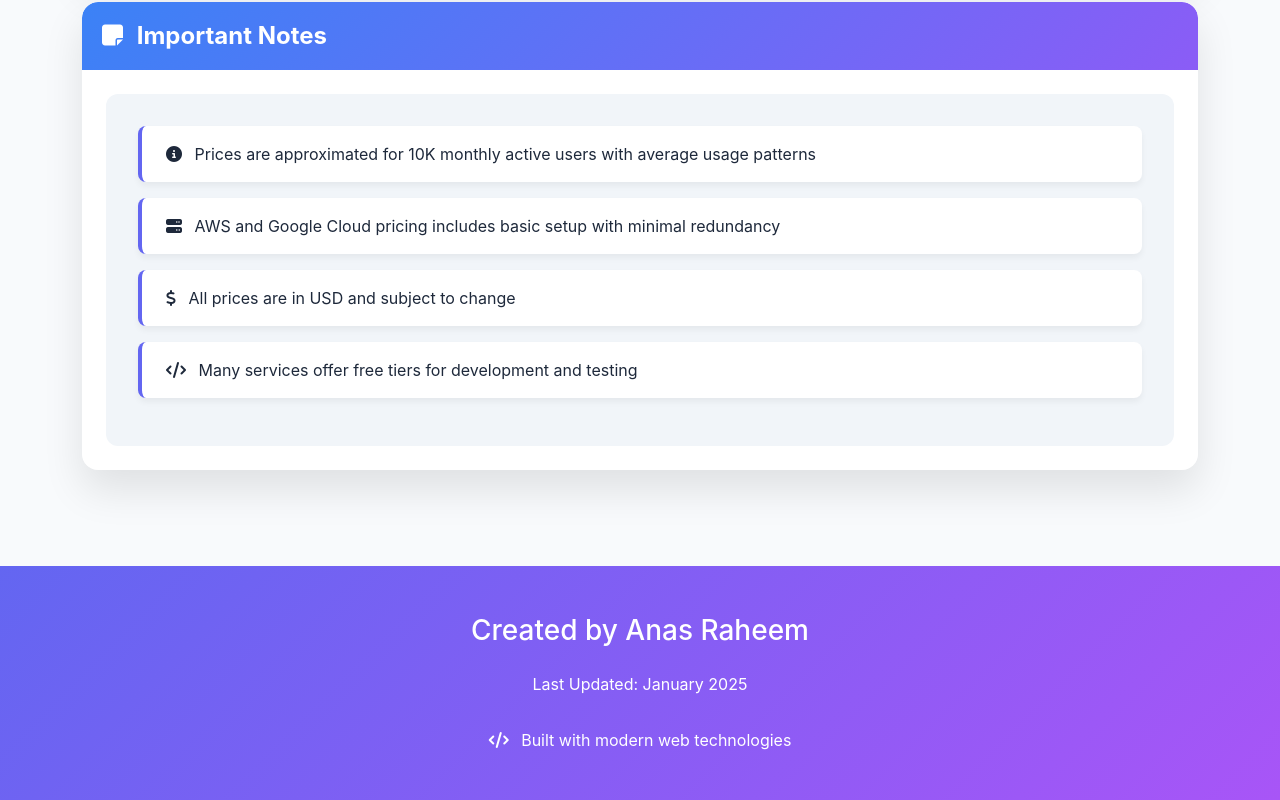
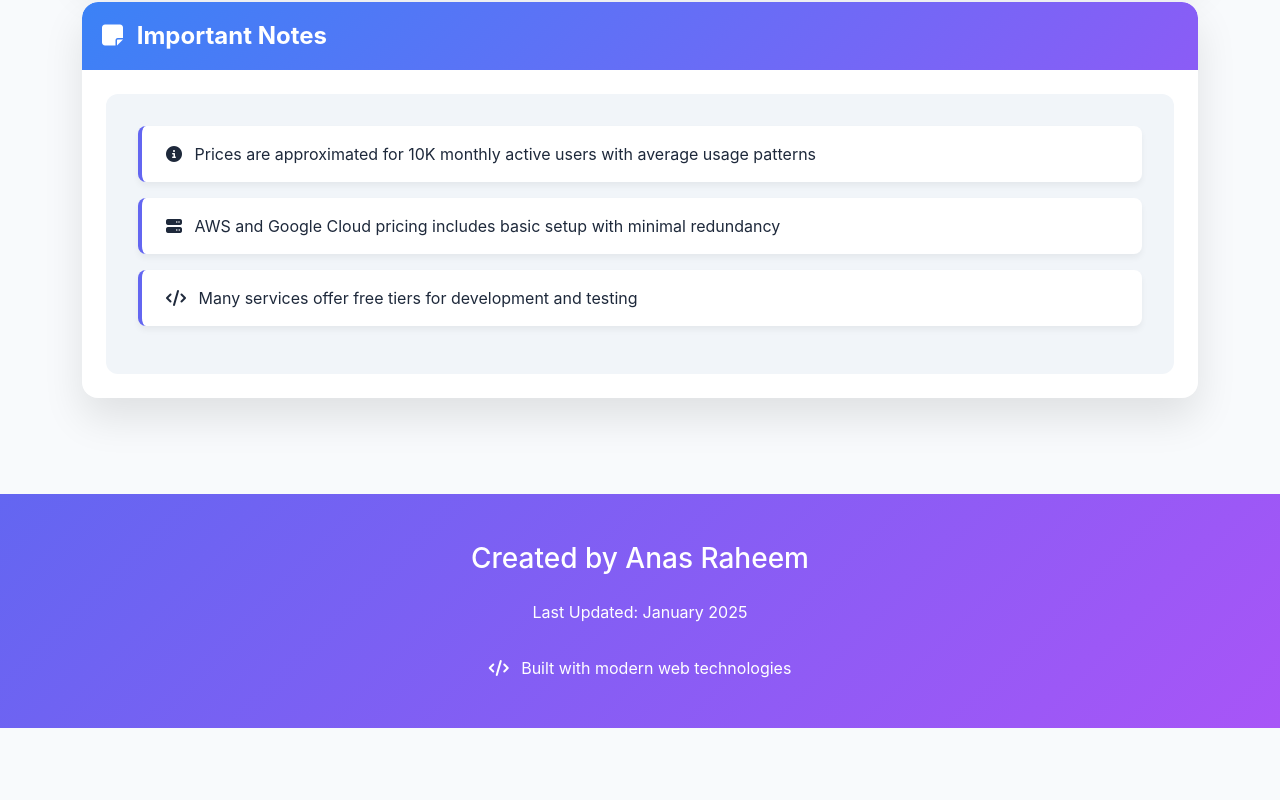
Before and after one commit to anasraheemdev/pricings, a plain HTML site: page index.html in a window 1280 px wide. Shown: the part 2086-2886 px from the top of the page. After the commit the page ends 2814 px from the top, so only its background shows below. Drawn offline with nearby package versions, Linux system fonts and the light colour scheme.

Commit message:
Pricings

```diff
--- a/index.html
+++ b/index.html
@@ -438,10 +438,6 @@
                     AWS and Google Cloud pricing includes basic setup with minimal redundancy
                 </div>
                 <div class="note-item">
-                    <i class="fas fa-dollar-sign me-2"></i>
-                    All prices are in USD and subject to change
-                </div>
-                <div class="note-item">
                     <i class="fas fa-code me-2"></i>
                     Many services offer free tiers for development and testing
                 </div>
```
